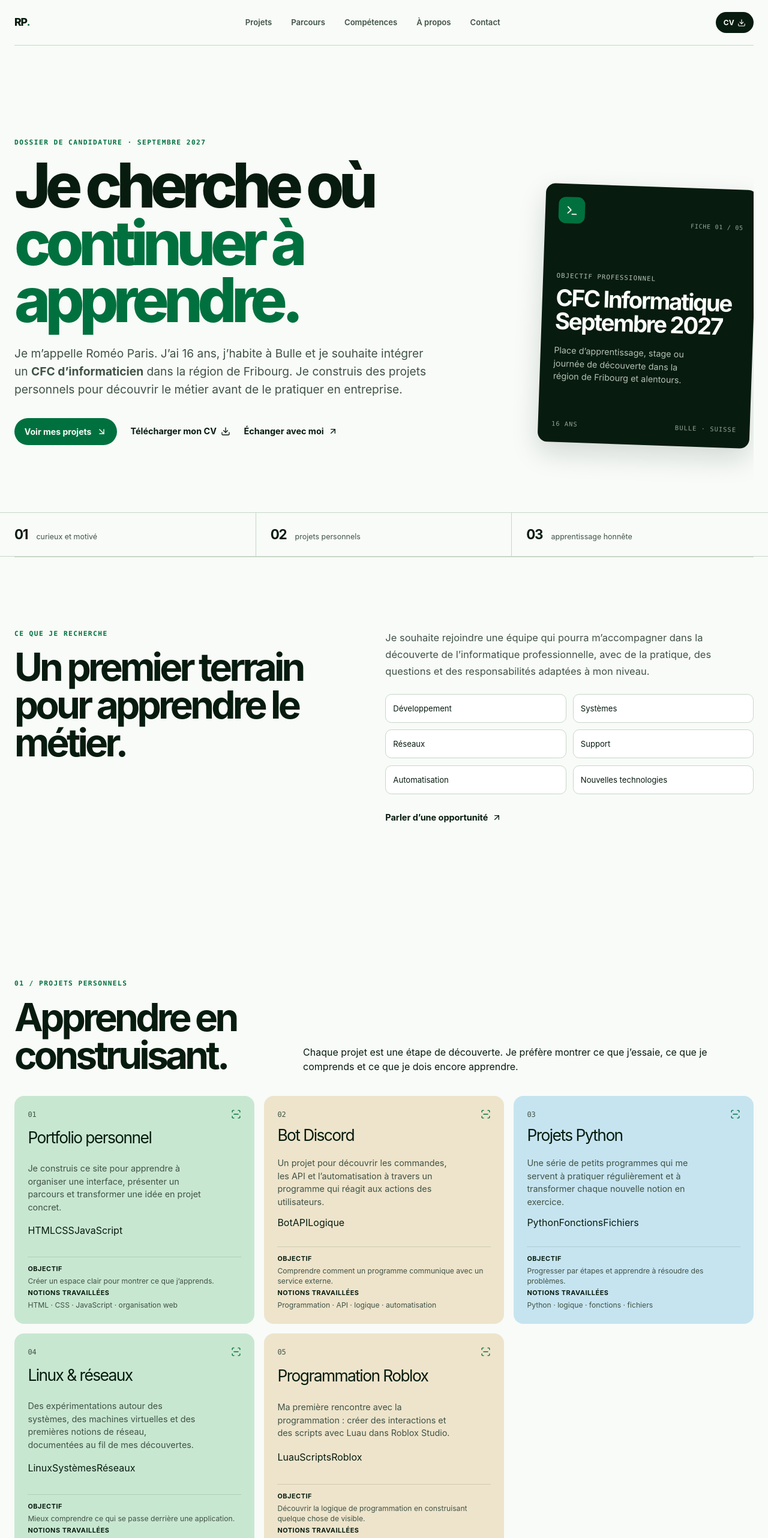
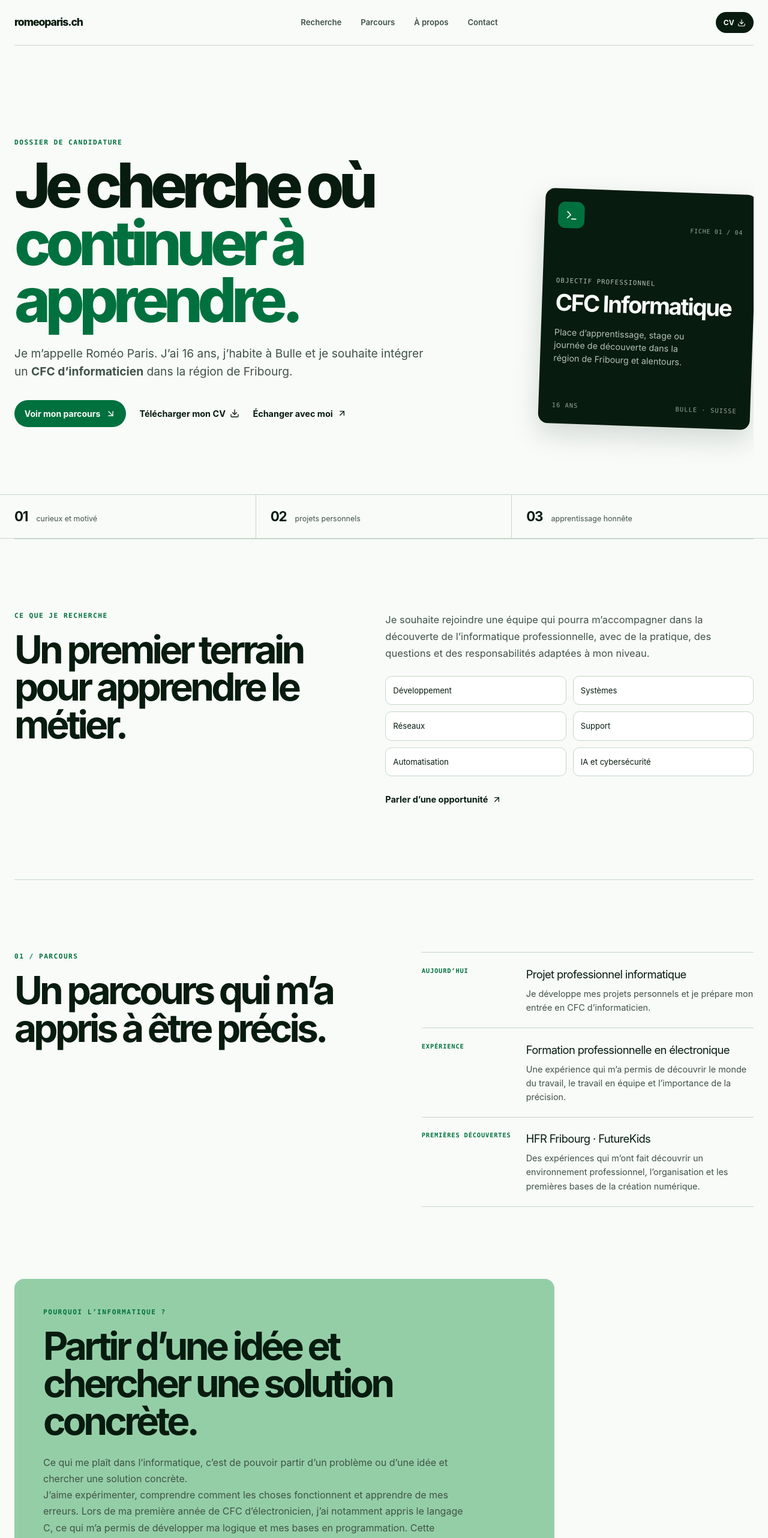
Before and after one commit to Romeostart/Projet-web-1, a Next.js app: page / in a window 1280 px wide. Shown: the top 2564 px of the page at 60% size. Built offline with nearby package versions, Linux system fonts and the light colour scheme.

Commit message:
Met pas de date pour la date d'entrée au cfc(sptembre 2027 a supprimer).

```diff
--- a/src/app/layout.tsx
+++ b/src/app/layout.tsx
@@ -3,8 +3,9 @@ import Script from "next/script";
 import "./globals.css";
 
 export const metadata: Metadata = {
-  title: "Roméo Paris — Futur apprenti informaticien",
-  description: "Le portfolio de Roméo Paris, 16 ans, candidat à un CFC d’informaticien en septembre 2027 dans la région de Fribourg.",
+  title: "romeoparis.ch — Roméo Paris",
+  description:
+    "Le portfolio de Roméo Paris, 16 ans, candidat à un CFC d’informaticien dans la région de Fribourg.",
 };
 
 export default function RootLayout({
--- a/src/app/page.tsx
+++ b/src/app/page.tsx
@@ -8,67 +8,295 @@ import {
   Mail,
   MapPin,
   Phone,
-  ScanLine,
   Terminal,
 } from "lucide-react";
 import { SnakeGame } from "@/components/snake-game";
 
-const projects = [
-  { number: "01", title: "Portfolio personnel", description: "Je construis ce site pour apprendre à organiser une interface, présenter un parcours et transformer une idée en projet concret.", objective: "Créer un espace clair pour montrer ce que j’apprends.", learned: "HTML · CSS · JavaScript · organisation web", tags: ["HTML", "CSS", "JavaScript"], tone: "mint" },
-  { number: "02", title: "Bot Discord", description: "Un projet pour découvrir les commandes, les API et l’automatisation à travers un programme qui réagit aux actions des utilisateurs.", objective: "Comprendre comment un programme communique avec un service externe.", learned: "Programmation · API · logique · automatisation", tags: ["Bot", "API", "Logique"], tone: "sand" },
-  { number: "03", title: "Projets Python", description: "Une série de petits programmes qui me servent à pratiquer régulièrement et à transformer chaque nouvelle notion en exercice.", objective: "Progresser par étapes et apprendre à résoudre des problèmes.", learned: "Python · logique · fonctions · fichiers", tags: ["Python", "Fonctions", "Fichiers"], tone: "blue" },
-  { number: "04", title: "Linux & réseaux", description: "Des expérimentations autour des systèmes, des machines virtuelles et des premières notions de réseau, documentées au fil de mes découvertes.", objective: "Mieux comprendre ce qui se passe derrière une application.", learned: "Linux · systèmes · réseau · machines virtuelles", tags: ["Linux", "Systèmes", "Réseaux"], tone: "mint" },
-  { number: "05", title: "Programmation Roblox", description: "Ma première rencontre avec la programmation : créer des interactions et des scripts avec Luau dans Roblox Studio.", objective: "Découvrir la logique de programmation en construisant quelque chose de visible.", learned: "Luau · logique · scripts · création de jeux", tags: ["Luau", "Scripts", "Roblox"], tone: "sand" },
+const interests = [
+  "Développement",
+  "Systèmes",
+  "Réseaux",
+  "Support",
+  "Automatisation",
+  "IA et cybersécurité",
 ];
-
-const learningTopics = [
-  { title: "Python", stage: "Débutant", detail: "Fonctions, logique, fichiers" },
-  { title: "HTML / CSS", stage: "Bases", detail: "Structure, mise en page, responsive" },
-  { title: "JavaScript", stage: "Découverte", detail: "Interactions et logique web" },
-  { title: "Linux", stage: "Découverte", detail: "Systèmes, commandes, environnement" },
-  { title: "Réseaux", stage: "Découverte", detail: "Premières notions et vocabulaire" },
-  { title: "Luau", stage: "Bases", detail: "Scripts et interactions Roblox" },
-];
-
-const interests = ["Développement", "Systèmes", "Réseaux", "Support", "Automatisation", "Nouvelles technologies"];
 
 export default function Home() {
   return (
     <main>
       <header className="site-header">
-        <a className="wordmark" href="#accueil" aria-label="Accueil du portfolio de Roméo Paris">RP<span>.</span></a>
-        <nav className="site-nav" aria-label="Navigation principale"><a href="#projets">Projets</a><a href="#parcours">Parcours</a><a href="#competences">Compétences</a><a href="#apropos">À propos</a><a href="#contact">Contact</a></nav>
-        <a className="header-cv" href="/CV-Romeo-Paris.pdf" download="CV-Romeo-Paris.pdf">CV <Download size={14} /></a>
+        <a
+          className="wordmark"
+          href="#accueil"
+          aria-label="Accueil du portfolio de Roméo Paris"
+        >
+          romeoparis.ch
+        </a>
+        <nav className="site-nav" aria-label="Navigation principale">
+          <a href="#recherche">Recherche</a>
+          <a href="#parcours">Parcours</a>
+          <a href="#apropos">À propos</a>
+          <a href="#contact">Contact</a>
+        </nav>
+        <a className="header-cv" href="/CV-Romeo-Paris.pdf" download="CV-Romeo-Paris.pdf">
+          CV <Download size={14} />
+        </a>
       </header>
 
       <section className="hero section-frame" id="accueil">
-        <div className="hero-copy"><p className="eyebrow">Dossier de candidature · Septembre 2027</p><h1>Je cherche où <em>continuer à apprendre.</em></h1><p className="hero-summary">Je m’appelle Roméo Paris. J’ai 16 ans, j’habite à Bulle et je souhaite intégrer un <strong>CFC d’informaticien</strong> dans la région de Fribourg. Je construis des projets personnels pour découvrir le métier avant de le pratiquer en entreprise.</p><div className="hero-actions"><a className="primary-link" href="#projets">Voir mes projets <ArrowDownRight size={17} /></a><a className="text-link" href="/CV-Romeo-Paris.pdf" download="CV-Romeo-Paris.pdf">Télécharger mon CV <Download size={16} /></a><a className="text-link" href="#contact">Échanger avec moi <ArrowUpRight size={16} /></a></div></div>
-        <aside className="hero-proof" aria-label="Objectif professionnel"><div className="proof-topline"><span className="proof-mark"><Terminal size={21} /></span><span className="proof-index">FICHE 01 / 05</span></div><p className="proof-label">Objectif professionnel</p><p className="proof-title">CFC Informatique<br />Septembre 2027</p><p className="proof-detail">Place d’apprentissage, stage ou journée de découverte dans la région de Fribourg et alentours.</p><div className="proof-footer"><span>16 ans</span><span>Bulle · Suisse</span></div></aside>
+        <div className="hero-copy">
+          <p className="eyebrow">Dossier de candidature</p>
+          <h1>
+            Je cherche où <em>continuer à apprendre.</em>
+          </h1>
+          <p className="hero-summary">
+            Je m’appelle Roméo Paris. J’ai 16 ans, j’habite à Bulle et je souhaite intégrer un{" "}
+            <strong>CFC d’informaticien</strong> dans la région de Fribourg.
+          </p>
+          <div className="hero-actions">
+            <a className="primary-link" href="#parcours">
+              Voir mon parcours <ArrowDownRight size={17} />
+            </a>
+            <a className="text-link" href="/CV-Romeo-Paris.pdf" download="CV-Romeo-Paris.pdf">
+              Télécharger mon CV <Download size={16} />
+            </a>
+            <a className="text-link" href="#contact">
+              Échanger avec moi <ArrowUpRight size={16} />
+            </a>
+          </div>
+        </div>
+        <aside className="hero-proof" aria-label="Objectif professionnel">
+          <div className="proof-topline">
+            <span className="proof-mark">
+              <Terminal size={21} />
+            </span>
+            <span className="proof-index">FICHE 01 / 04</span>
+          </div>
+          <p className="proof-label">Objectif professionnel</p>
+          <p className="proof-title">CFC Informatique</p>
+          <p className="proof-detail">
+            Place d’apprentissage, stage ou journée de découverte dans la région de Fribourg et alentours.
+          </p>
+          <div className="proof-footer">
+            <span>16 ans</span>
+            <span>Bulle · Suisse</span>
+          </div>
+        </aside>
       </section>
 
-      <section className="signal-strip" aria-label="Résumé du profil"><div><span className="signal-number">01</span><span>curieux et motivé</span></div><div><span className="signal-number">02</span><span>projets personnels</span></div><div><span className="signal-number">03</span><span>apprentissage honnête</span></div></section>
+      <section className="signal-strip" aria-label="Résumé du profil">
+        <div>
+          <span className="signal-number">01</span>
+          <span>curieux et motivé</span>
+        </div>
+        <div>
+          <span className="signal-number">02</span>
+          <span>projets personnels</span>
+        </div>
+        <div>
+          <span className="signal-number">03</span>
+          <span>apprentissage honnête</span>
+        </div>
+      </section>
 
-      <section className="focus-section section-frame" id="recherche"><div className="focus-grid"><div><p className="eyebrow">Ce que je recherche</p><h2>Un premier terrain pour apprendre le métier.</h2></div><div className="focus-copy"><p>Je souhaite rejoindre une équipe qui pourra m’accompagner dans la découverte de l’informatique professionnelle, avec de la pratique, des questions et des responsabilités adaptées à mon niveau.</p><div className="interest-grid">{interests.map((interest) => <span key={interest}>{interest}</span>)}</div><a className="text-link" href="#contact">Parler d’une opportunité <ArrowUpRight size={16} /></a></div></div></section>
+      <section className="focus-section section-frame" id="recherche">
+        <div className="focus-grid">
+          <div>
+            <p className="eyebrow">Ce que je recherche</p>
+            <h2>Un premier terrain pour apprendre le métier.</h2>
+          </div>
+          <div className="focus-copy">
+            <p>
+              Je souhaite rejoindre une équipe qui pourra m’accompagner dans la découverte de
+              l’informatique professionnelle, avec de la pratique, des questions et des responsabilités
+              adaptées à mon niveau.
+            </p>
+            <div className="interest-grid">
+              {interests.map((interest) => (
+                <span key={interest}>{interest}</span>
+              ))}
+            </div>
+            <a className="text-link" href="#contact">
+              Parler d’une opportunité <ArrowUpRight size={16} />
+            </a>
+          </div>
+        </div>
+      </section>
 
-      <section className="work-section section-frame" id="projets"><div className="section-heading"><div><p className="eyebrow">01 / Projets personnels</p><h2>Apprendre en construisant.</h2></div><p>Chaque projet est une étape de découverte. Je préfère montrer ce que j’essaie, ce que je comprends et ce que je dois encore apprendre.</p></div><div className="project-grid">{projects.map((project) => <article className={`project-card ${project.tone}`} key={project.number}><div className="project-card-top"><span className="project-number">{project.number}</span><ScanLine size={17} /></div><h3>{project.title}</h3><p>{project.description}</p><div className="tag-list">{project.tags.map((tag) => <span key={tag}>{tag}</span>)}</div><div className="project-detail"><strong>Objectif</strong><span>{project.objective}</span><strong>Notions travaillées</strong><span>{project.learned}</span></div></article>)}</div></section>
+      <section className="about-section section-frame" id="parcours">
+        <div className="about-grid">
+          <div>
+            <p className="eyebrow">01 / Parcours</p>
+            <h2>Un parcours qui m’a appris à être précis.</h2>
+          </div>
+          <div className="timeline">
+            <article className="timeline-item">
+              <span className="timeline-year">Aujourd’hui</span>
+              <div>
+                <h3>Projet professionnel informatique</h3>
+                <p>Je développe mes projets personnels et je prépare mon entrée en CFC d’informaticien.</p>
+              </div>
+            </article>
+            <article className="timeline-item">
+              <span className="timeline-year">Expérience</span>
+              <div>
+                <h3>Formation professionnelle en électronique</h3>
+                <p>
+                  Une expérience qui m’a permis de découvrir le monde du travail, le travail en équipe et
+                  l’importance de la précision.
+                </p>
+              </div>
+            </article>
+            <article className="timeline-item">
+              <span className="timeline-year">Premières découvertes</span>
+              <div>
+                <h3>HFR Fribourg · FutureKids</h3>
+                <p>
+                  Des expériences qui m’ont fait découvrir un environnement professionnel, l’organisation
+                  et les premières bases de la création numérique.
+                </p>
+              </div>
+            </article>
+          </div>
+        </div>
+      </section>
 
-      <section className="learning-section section-frame" id="competences"><div className="section-heading"><div><p className="eyebrow">02 / En apprentissage</p><h2>Des bases, pas des promesses.</h2></div><p>Je situe honnêtement mon niveau actuel. L’objectif d’un CFC est justement de transformer ces découvertes en compétences professionnelles.</p></div><div className="learning-grid">{learningTopics.map((topic, index) => <article className="learning-card" key={topic.title}><p className="learning-number">0{index + 1} / EN COURS</p><h3>{topic.title}</h3><p>{topic.detail}</p><div className="learning-stage"><span>{topic.stage}</span><span>En progression</span></div></article>)}</div></section>
+      <section className="motivation-section section-frame">
+        <div className="motivation-card">
+          <p className="eyebrow">Pourquoi l’informatique ?</p>
+          <h2>Partir d’une idée et chercher une solution concrète.</h2>
+          <p>
+            Ce qui me plaît dans l’informatique, c’est de pouvoir partir d’un problème ou d’une idée et
+            chercher une solution concrète.
+          </p>
+          <p>
+            J’aime expérimenter, comprendre comment les choses fonctionnent et apprendre de mes erreurs.
+            Lors de ma première année de CFC d’électronicien, j’ai notamment appris le langage C, ce qui
+            m’a permis de développer ma logique et mes bases en programmation. Cette expérience a renforcé
+            mon intérêt pour l’informatique et la programmation et m’a donné envie de continuer dans ce
+            domaine.
+          </p>
+        </div>
+      </section>
 
-      <section className="about-section section-frame" id="parcours"><div className="about-grid"><div><p className="eyebrow">03 / Parcours</p><h2>Un parcours qui m’a appris à être précis.</h2></div><div className="timeline"><article className="timeline-item"><span className="timeline-year">Aujourd’hui</span><div><h3>Projet professionnel informatique</h3><p>Je développe mes projets personnels et je prépare mon entrée en CFC d’informaticien pour septembre 2027.</p></div></article><article className="timeline-item"><span className="timeline-year">Expérience</span><div><h3>Formation professionnelle en électronique</h3><p>Une expérience qui m’a permis de découvrir le monde du travail, le travail en équipe et l’importance de la précision.</p></div></article><article className="timeline-item"><span className="timeline-year">Premières découvertes</span><div><h3>HFR Fribourg · FutureKids</h3><p>Des expériences qui m’ont fait découvrir un environnement professionnel, l’organisation et les premières bases de la création numérique.</p></div></article></div></div></section>
+      <section className="about-section about-profile section-frame" id="apropos">
+        <div className="about-grid">
+          <div>
+            <p className="eyebrow">02 / À propos</p>
+            <h2>Quelqu’un de curieux, sociable et persévérant.</h2>
+          </div>
+          <div className="about-copy">
+            <p>
+              Je cherche une formation qui me permettra d’apprendre, de progresser et de transformer
+              progressivement ma passion en compétences professionnelles.
+            </p>
+            <div className="values-list">
+              <span>
+                <Check size={15} /> Curiosité
+              </span>
+              <span>
+                <Check size={15} /> Persévérance
+              </span>
+              <span>
+                <Check size={15} /> Esprit d’équipe
+              </span>
+            </div>
+          </div>
+        </div>
+      </section>
 
-      <section className="motivation-section section-frame"><div className="motivation-card"><p className="eyebrow">Pourquoi l’informatique ?</p><h2>Partir d’une idée et chercher une solution concrète.</h2><p>Ce qui me plaît dans l’informatique, c’est de pouvoir partir d’un problème ou d’une idée et chercher une solution concrète.</p><p>J’aime expérimenter, comprendre comment les choses fonctionnent et apprendre de mes erreurs. Mes projets personnels me permettent de découvrir progressivement différents domaines et de mieux comprendre dans quelle direction je souhaite évoluer.</p></div></section>
+      <section className="github-section section-frame" id="github">
+        <div className="github-card">
+          <div>
+            <p className="eyebrow">Mon GitHub</p>
+            <h2>Voir les projets au-delà des mots.</h2>
+            <p>
+              Je publie progressivement mes projets et mes expérimentations pour garder une trace de mon
+              apprentissage et montrer concrètement ce que je réalise.
+            </p>
+          </div>
+          <a
+            className="github-action github-link"
+            href="https://github.com/Romeostart"
+            target="_blank"
+            rel="noreferrer"
+          >
+            <Code2 size={27} />
+            <span className="text-link">
+              Voir mon GitHub <ExternalLink size={15} />
+            </span>
+            <small>github.com/Romeostart</small>
+          </a>
+        </div>
+      </section>
 
-      <section className="about-section about-profile section-frame" id="apropos"><div className="about-grid"><div><p className="eyebrow">04 / À propos</p><h2>Quelqu’un de curieux, sociable et persévérant.</h2></div><div className="about-copy"><p>Lorsque quelque chose m’intéresse, j’aime chercher par moi-même, expérimenter et comprendre pourquoi une solution fonctionne.</p><p>Je suis encore au début de mon parcours informatique et je ne prétends pas tout connaître. Je cherche justement une formation qui me permettra d’apprendre, de progresser et de transformer progressivement ma passion en compétences professionnelles.</p><div className="values-list"><span><Check size={15} /> Curiosité</span><span><Check size={15} /> Persévérance</span><span><Check size={15} /> Esprit d’équipe</span></div></div></div></section>
+      <section className="cv-section section-frame" id="cv">
+        <div className="cv-card">
+          <div>
+            <p className="eyebrow">Document de candidature</p>
+            <h2>Le parcours complet tient dans mon CV.</h2>
+            <p>Formation, expériences, coordonnées et projets réunis dans un document à télécharger.</p>
+          </div>
+          <a className="primary-link" href="/CV-Romeo-Paris.pdf" download="CV-Romeo-Paris.pdf">
+            Télécharger mon CV <Download size={17} />
+          </a>
+        </div>
+      </section>
 
-      <section className="github-section section-frame" id="github"><div className="github-card"><div><p className="eyebrow">Mon GitHub</p><h2>Voir les projets au-delà des mots.</h2><p>Je publie progressivement mes projets et mes expérimentations pour garder une trace de mon apprentissage et montrer concrètement ce que je réalise.</p></div><a className="github-action github-link" href="https://github.com/Romeostart" target="_blank" rel="noreferrer"><Code2 size={27} /><span className="text-link">Voir mon GitHub <ExternalLink size={15} /></span><small>github.com/Romeostart</small></a></div></section>
+      <section className="game-section section-frame" id="jeu">
+        <div className="game-intro">
+          <p className="eyebrow">03 / Démonstration</p>
+          <h2>Un peu de distraction</h2>
+          <p>J’ai ajouté ce jeu Snake pour rendre le portfolio un peu plus interactif.</p>
+          <p className="project-status">Projet d’apprentissage · passage à travers les murs</p>
+        </div>
+        <SnakeGame />
+      </section>
 
-      <section className="cv-section section-frame" id="cv"><div className="cv-card"><div><p className="eyebrow">Document de candidature</p><h2>Le parcours complet tient dans mon CV.</h2><p>Formation, expériences, coordonnées et projets réunis dans un document à télécharger.</p></div><a className="primary-link" href="/CV-Romeo-Paris.pdf" download="CV-Romeo-Paris.pdf">Télécharger mon CV <Download size={17} /></a></div></section>
+      <section className="contact-section" id="contact">
+        <div className="section-frame contact-inner">
+          <div>
+            <p className="eyebrow">Contact</p>
+            <h2>Parlons de mon futur apprentissage.</h2>
+            <p className="contact-copy">
+              Vous cherchez un apprenti informaticien ? Je serais heureux de pouvoir échanger avec vous et
+              de vous présenter mon parcours.
+            </p>
+          </div>
+          <div className="contact-actions">
+            <a className="primary-link" href="mailto:Romeo.paris321@gmail.com">
+              <Mail size={17} /> Me contacter par e-mail
+            </a>
+            <a className="contact-email" href="mailto:Romeo.paris321@gmail.com">
+              Romeo.paris321@gmail.com <ArrowUpRight size={16} />
+            </a>
+            <a className="contact-email" href="tel:+41766151828">
+              <Phone size={16} /> +41 76 615 18 28
+            </a>
+            <p className="location">
+              <MapPin size={15} /> Bulle · Fribourg · Suisse
+            </p>
+          </div>
+        </div>
+      </section>
 
-      <section className="game-section section-frame" id="jeu"><div className="game-intro"><p className="eyebrow">05 / Démonstration</p><h2>Un petit projet pour rendre l’apprentissage visible.</h2><p>J’ai ajouté ce Snake pour montrer une première approche de la logique de programmation et rendre le portfolio un peu plus interactif.</p><p className="project-status">Projet d’apprentissage · passage à travers les murs</p><span className="text-link text-link-disabled">Code bientôt disponible <ArrowUpRight size={16} /></span></div><SnakeGame /></section>
-
-      <section className="contact-section" id="contact"><div className="section-frame contact-inner"><div><p className="eyebrow">Contact</p><h2>Parlons de mon futur apprentissage.</h2><p className="contact-copy">Vous cherchez un apprenti informaticien pour septembre 2027 ? Je serais heureux de pouvoir échanger avec vous et de vous présenter mon parcours.</p></div><div className="contact-actions"><a className="primary-link" href="mailto:Romeo.paris321@gmail.com"><Mail size={17} /> Me contacter par e-mail</a><a className="contact-email" href="mailto:Romeo.paris321@gmail.com">Romeo.paris321@gmail.com <ArrowUpRight size={16} /></a><a className="contact-email" href="tel:+41766151828"><Phone size={16} /> +41 76 615 18 28</a><p className="location"><MapPin size={15} /> Bulle · Fribourg · Suisse</p></div></div></section>
-
-      <footer className="site-footer section-frame"><div><strong>Roméo Paris</strong><span>Futur apprenti informaticien · CFC 2027</span><span>Bulle · Fribourg · Suisse</span></div><div><a href="mailto:Romeo.paris321@gmail.com">E-mail</a><a href="https://github.com/Romeostart" target="_blank" rel="noreferrer">GitHub</a><a href="/CV-Romeo-Paris.pdf" download="CV-Romeo-Paris.pdf">CV</a></div><span>© 2026 Roméo Paris</span></footer>
+      <footer className="site-footer section-frame">
+        <div>
+          <strong>Roméo Paris</strong>
+          <span>Futur apprenti informaticien</span>
+          <span>Bulle · Fribourg · Suisse</span>
+        </div>
+        <div>
+          <a href="mailto:Romeo.paris321@gmail.com">E-mail</a>
+          <a href="https://github.com/Romeostart" target="_blank" rel="noreferrer">
+            GitHub
+          </a>
+          <a href="/CV-Romeo-Paris.pdf" download="CV-Romeo-Paris.pdf">
+            CV
+          </a>
+        </div>
+        <span>© 2026 Roméo Paris</span>
+      </footer>
     </main>
   );
 }
```
Also changed, not shown: .project/PROJECT.md, 2 other files (tests, documents, lock files or other folders).
